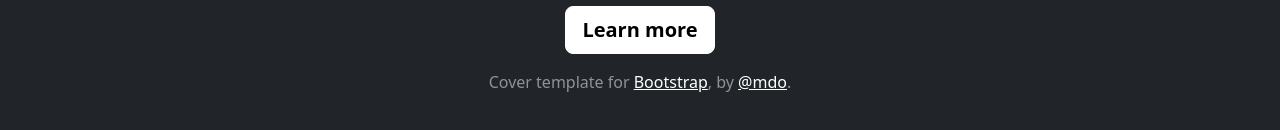
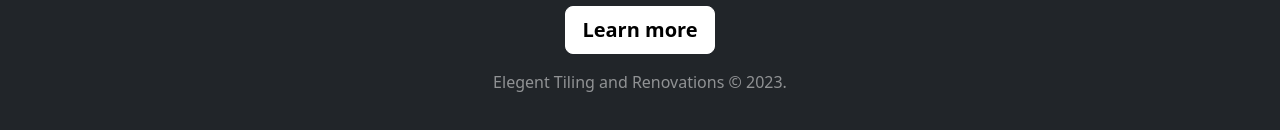
Before and after one commit to craigmoussa/craigmoussa.github.io, a plain HTML site: page index.html in a window 1280 px wide. Shown: the part 176-306 px from the top of the page. Drawn offline with nearby package versions, Linux system fonts and the light colour scheme.

Commit message:
Update index.html

```diff
--- a/index.html
+++ b/index.html
@@ -29,7 +29,7 @@
     </main>
 
     <footer class="mt-auto text-white-50">
-        <p>Cover template for <a href="https://getbootstrap.com/" class="text-white">Bootstrap</a>, by <a href="https://twitter.com/mdo" class="text-white">@mdo</a>.</p>
+        <p>Elegent Tiling and Renovations &copy; 2023.</p>
     </footer>
     </div>
     <script src="/docs/5.3/dist/js/bootstrap.bundle.min.js" integrity="sha384-C6RzsynM9kWDrMNeT87bh95OGNyZPhcTNXj1NW7RuBCsyN/o0jlpcV8Qyq46cDfL" crossorigin="anonymous"></script>
```
